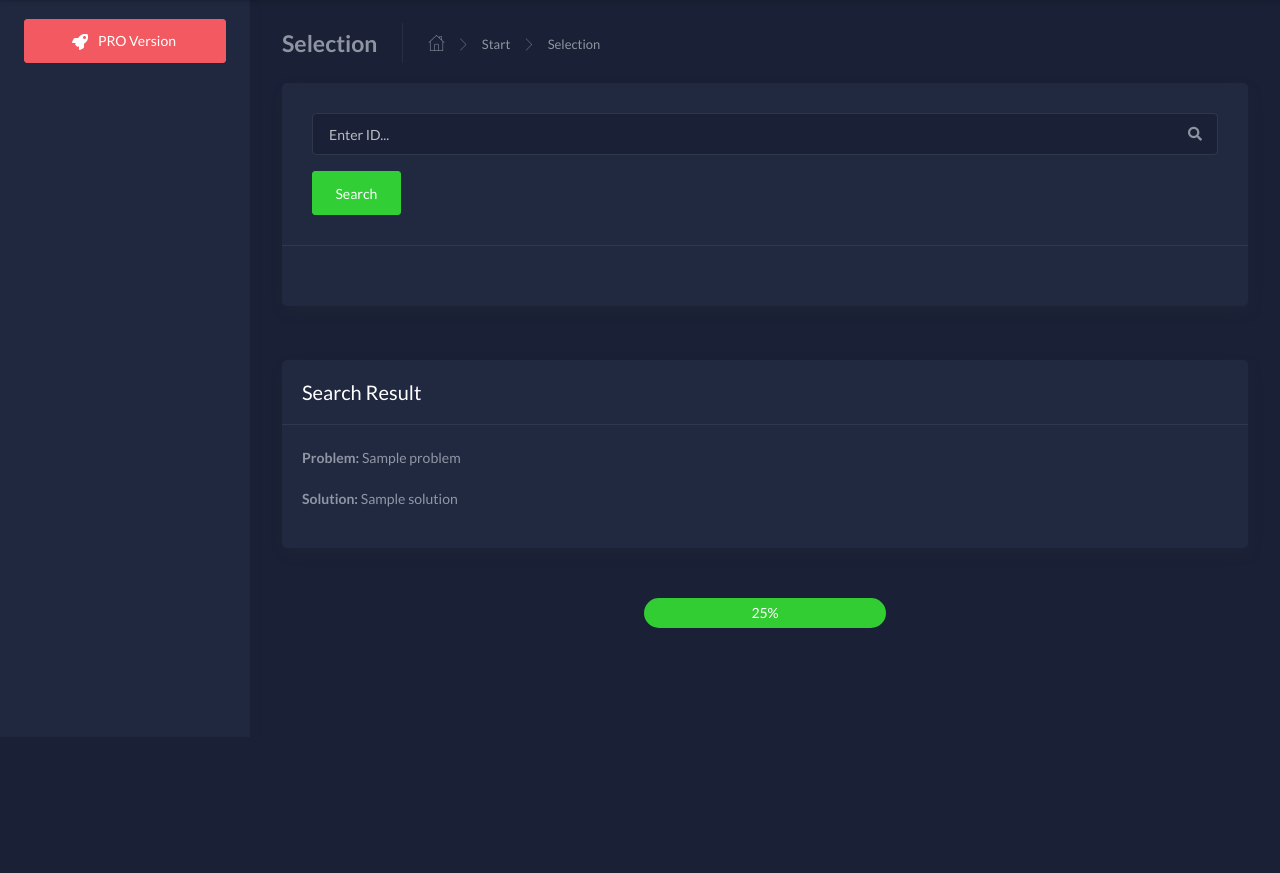
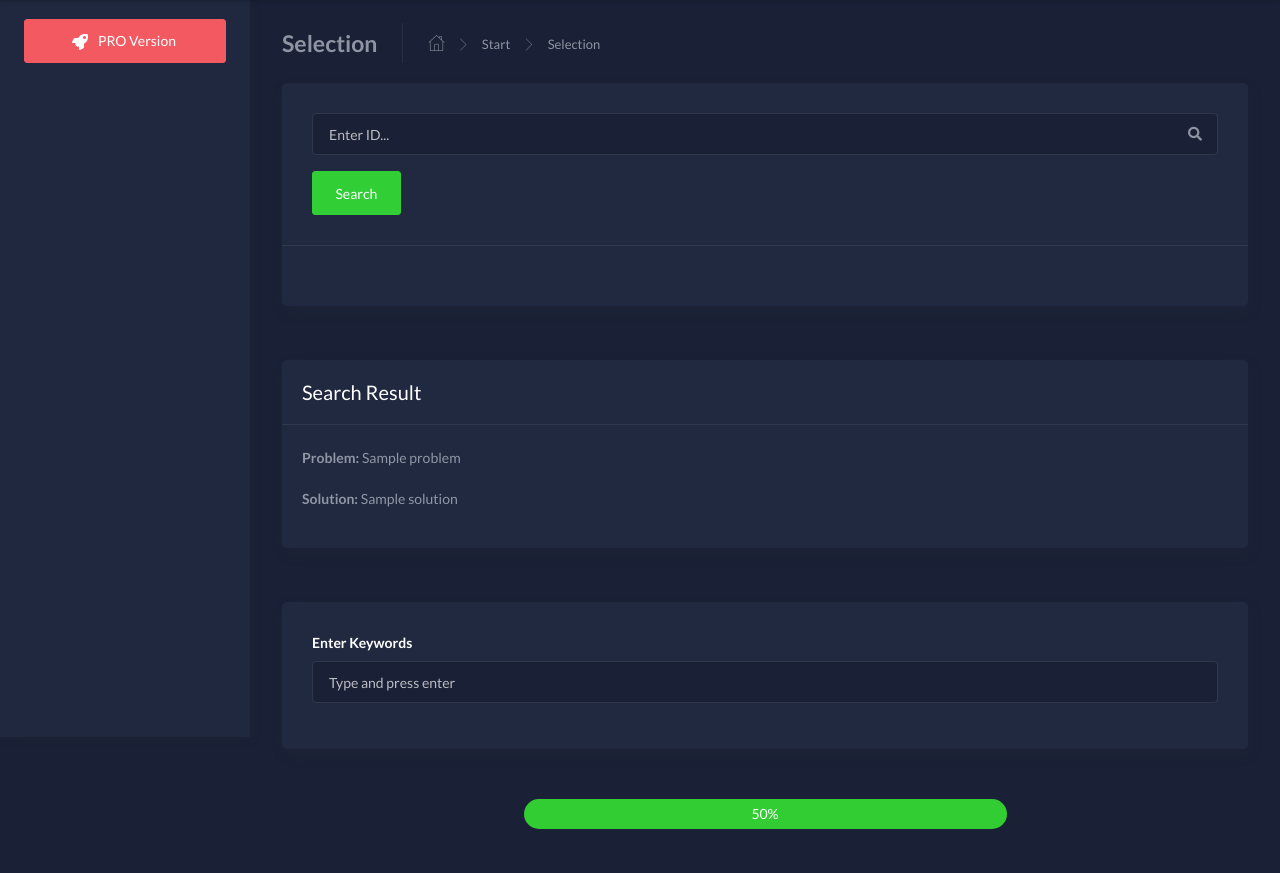
Before and after one commit to Karanvir1729/CourtRoom, a Python web app: template front-end/flask/apps/templates/next.html in a window 1280 px wide. Shown: the part 63-936 px from the top of the page. Before the commit the page ends 691 px from the top, so only its background shows below. Run offline with Jinja, Linux system fonts and the light colour scheme; the template is opened without the code that fills it: most values are stand-ins (such as "Sample title", 1, 10 or a date in 2020).

Commit message:
front-end 2.0

```diff
--- a/front-end/flask/apps/templates/next.html
+++ b/front-end/flask/apps/templates/next.html
@@ -25,6 +25,20 @@
         color: white;
         border-radius: 15px;
         transition: width 0.5s ease;
+    }
+    .keyword-bubble {
+        display: inline-block;
+        background-color: #007bff;
+        color: white;
+        padding: 5px 10px;
+        border-radius: 20px;
+        margin: 5px;
+        font-size: 14px;
+    }
+    .delete-keyword {
+        margin-left: 5px;
+        color: white;
+        cursor: pointer;
     }
 </style>
 {% endblock stylesheets %}
@@ -92,16 +106,82 @@
                     </div>
                 </div>
             </div>
+
+            <!-- Keyword bubbles section -->
+            <div class="row mt-4">
+                <div class="col-md-12">
+                    <div class="card">
+                        <div class="card-body">
+                            <div class="form-group">
+                                <label for="keywords">Enter Keywords</label>
+                                <input type="text" class="form-control" id="keywordInput" placeholder="Type and press enter">
+                                <div id="keywordsList" class="mt-3">
+                                    <!-- Keyword bubbles will be added here -->
+                                </div>
+                            </div>
+                        </div>
+                    </div>
+                </div>
+            </div>
             {% endif %}
-            <div class="progress-bar-container">
-                <div class="progress-bar">25%</div>
-            </div>
+
+        <div class="progress-bar-container">
+            <div class="progress-bar" id="progressBar" style="width: 25%;">25%</div>
         </div>
     </div>
+</div>
 {% endblock content %}
 
 <!-- Specific Page JS goes HERE  -->
 {% block javascripts %}
     <!-- Atlantis DEMO methods, don't include it in your project! -->
+    <script>
+        function progressBar() {
+        const progressBar = document.getElementById('progressBar');
+        let progress = 25;
+        const interval = setInterval(function() {
+            if (progress >= 50) {
+                clearInterval(interval); // Stop the interval when it reaches 50
+            } else {
+                progress += 5; // Increment progress by 5
+                progressBar.style.width = progress + '%';
+                progressBar.textContent = progress + '%';
+            }
+        }, 500); // Update progress every half second
+    }
+        document.addEventListener('DOMContentLoaded', function() {
+            const keywordsList = document.getElementById('keywordsList');
+            const keywordInput = document.getElementById('keywordInput');
+            if (document.querySelector(".row.mt-4")) {
+                   progressBar(); // Call this function only if search results are displayed
+                 }
+
+            keywordInput.addEventListener('keydown', function(event) {
+                if (event.key === 'Enter') {
+                    event.preventDefault();
+                    const keyword = keywordInput.value.trim();
+
+                    if (keyword) {
+                        const bubble = document.createElement('span');
+                        bubble.className = 'keyword-bubble';
+                        bubble.textContent = keyword;
+
+                        const deleteIcon = document.createElement('span');
+                        deleteIcon.className = 'delete-keyword';
+                        deleteIcon.textContent = '✕';
+                        deleteIcon.onclick = function() {
+                            keywordsList.removeChild(bubble);
+                        };
+
+                        bubble.appendChild(deleteIcon);
+                        keywordsList.appendChild(bubble);
+                        keywordInput.value = ''; // Clear the input field
+                    }
+                }
+            });
+        });
+
+    </script>
+    <!-- Atlantis DEMO methods, don't include it in your project! -->
     <script src="/static/assets/js/setting-demo2.js"></script>
-{% endblock javascripts %}
+    {% endblock javascripts %}
```
